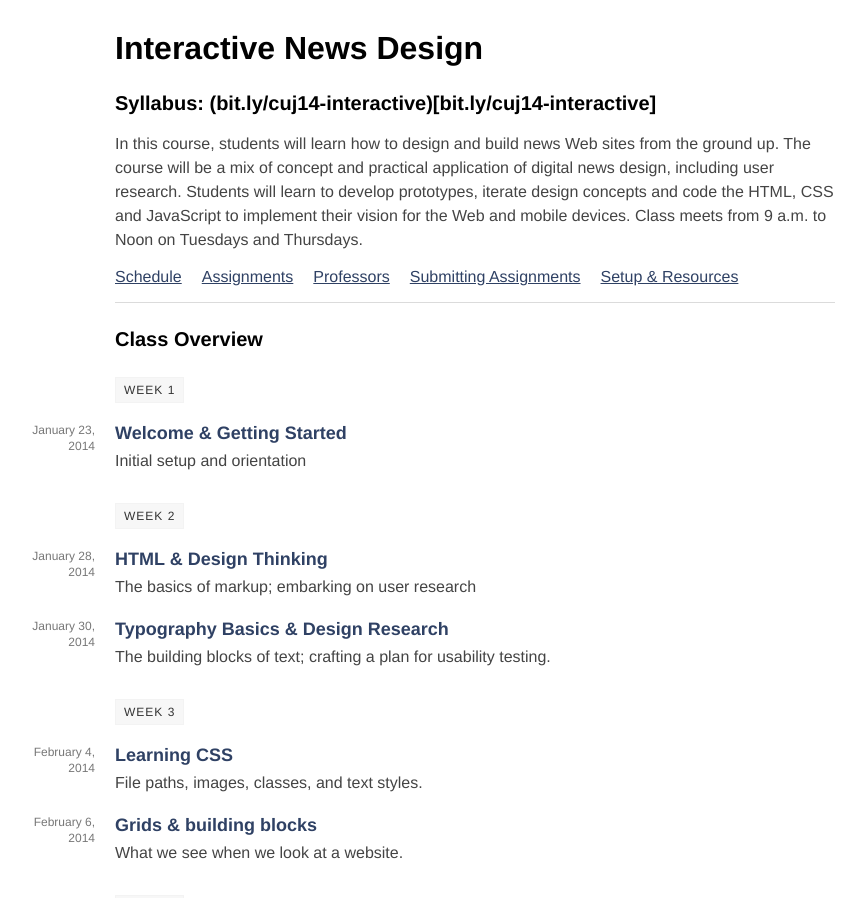
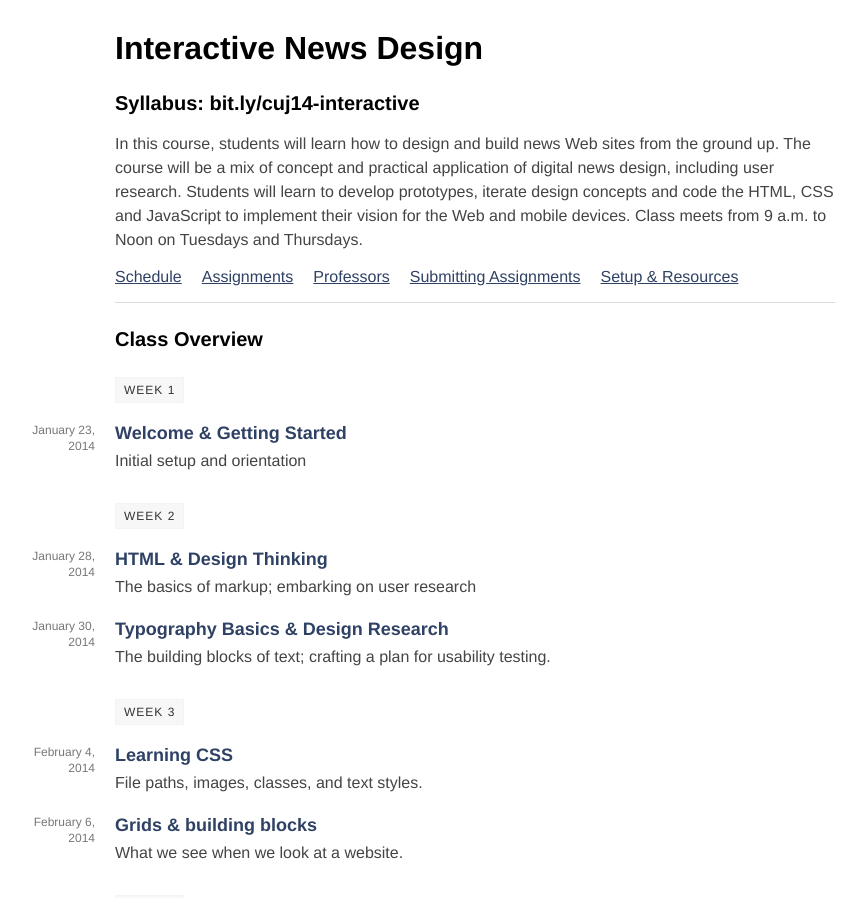
Before and after one commit to tysone/2014-columbia, a Jekyll site: the page built from columbia-spring-14/index.html, in a window 1280 px wide and 900 px high. Shown: the whole window, without its empty margins (245-1109 px from the left). Built offline with Jekyll 4.4.1, drawn with Linux system fonts in a browser that asks for light colours.

Commit message:
change link

```diff
--- a/columbia-spring-14/index.html
+++ b/columbia-spring-14/index.html
@@ -129,7 +129,7 @@ ul.anchors {
 
 <h1>Interactive News Design</h1>
 
-<h2>Syllabus: (bit.ly/cuj14-interactive)[bit.ly/cuj14-interactive]</h2>
+<h2>Syllabus: bit.ly/cuj14-interactive</h2>
 
 <p>In this course, students will learn how to design and build news Web sites from the ground up. The course will be a mix of concept and practical application of digital news design, including user research. Students will learn to develop prototypes, iterate design concepts and code the HTML, CSS and JavaScript to implement their vision for the Web and mobile devices. Class meets from 9 a.m. to Noon on Tuesdays and Thursdays.</p>
 
```
